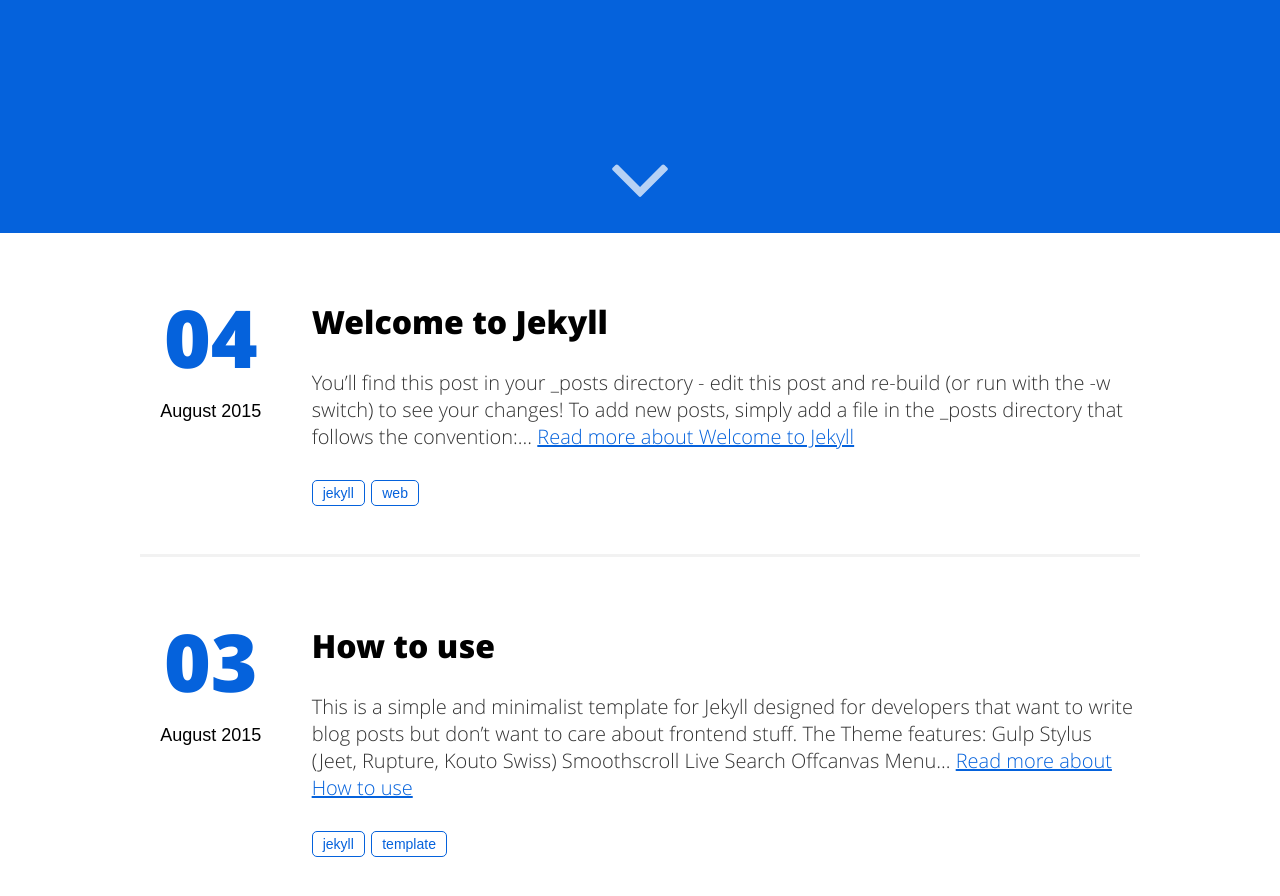
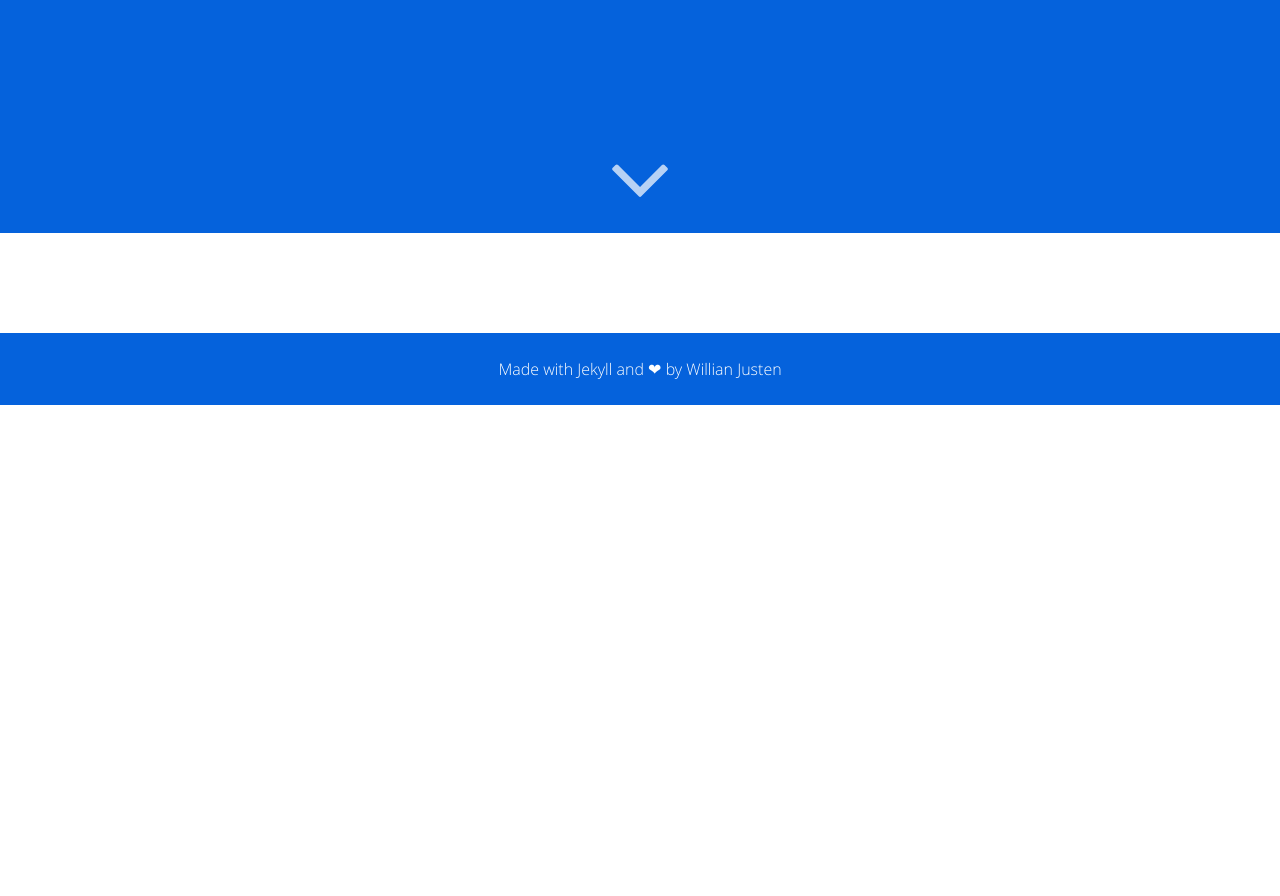
Before and after one commit to haskelash/haskelash.github.io, a Jekyll site: the page built from index.html, in a window 1280 px wide and 900 px high, scrolled down 667 px. Shown: the top 896 px of the window. Built offline with Jekyll 4.4.1, drawn with Linux system fonts in a browser that asks for light colours; after the commit the page ends 1072 px from its top, so only the background shows below that; some of the changed text lies outside the part shown.

Commit message:
delete defalut posts, setup some meta data

```diff
--- a/_config.yml
+++ b/_config.yml
@@ -1,16 +1,16 @@
 # Site settings
-title: A blog about lorem ipsum dolor sit amet
-description: A blog about lorem ipsum dolor sit amet
+title: A blog about Swift and other things
+description: A blog about Swift and other things
 baseurl: "" # the subpath of your site, e.g. /blog
 url: "" # the base hostname & protocol for your site e.g. http://willianjusten.com.br
 
 # User settings
-username: Lorem Ipsum
-user_description: Anon Developer at Lorem Ipsum Dolor
-user_title: Anon Developer
-email: anon@anon.com
+username: Haskel Ash
+user_description: Freelance iOS Developer
+user_title: iOS Developer
+email: haskelash@gmail.com
 twitter_username: lorem_ipsum
-github_username:  lorem_ipsum
+github_username:  haskelash
 gplus_username:  lorem_ipsum
 disqus_username: lorem_ipsum
 
@@ -30,14 +30,14 @@ compress_html:
 # Links to include in menu navigation
 # For external links add external: true
 links:
-  - title: Home
+  - title: Blog
     url: /
-  - title: Series
-    url: /series
+  - title: About Me
+    url: /about
+#  - title: Series
+#    url: /series
   - title: Tags
     url: /tags
-  - title: About Me
-    url: /about
 
 # exclude my node related stuff
 exclude: ['package.json', 'src', 'node_modules']
--- a/_posts/2015-08-03-how-to-use.md
+++ /dev/null
@@ -1,115 +0,0 @@
----
-layout: post
-title: "How to use"
-date: 2015-08-03 03:32:44
-image: '/assets/img/'
-description: 'First steps to use this template'
-tags:
-- jekyll
-- template
-categories:
-- I love Jekyll
-twitter_text: 'How to install and use this template'
----
-
-This is a simple and minimalist template for Jekyll designed for developers that want to write blog posts but don't want to care about frontend stuff.
-
-The Theme features:
-
-- Gulp
-- Stylus (Jeet, Rupture, Kouto Swiss)
-- Smoothscroll
-- Live Search
-- Offcanvas Menu
-- SVG icons
-- Shell Script to create posts
-- Tags page
-- Series page
-- About Me page
-- Feed RSS
-- Sitemap.xml
-- Color Customization
-- Info Customization
-
-## Basic Setup
-
-1. [Install Jekyll](http://jekyllrb.com)
-2. Fork the [Will Jekyll Template](https://github.com/willianjusten/will-jekyll-template/fork)
-3. Clone the repo you just forked.
-4. Edit `_config.yml` to personalize your site.
-5. Check out the sample posts in `_posts` to see examples for assigning categories and tags, and other YAML data.
-6. Read the documentation below for further customization pointers and documentation.
-
-## Site and User Settings
-
-You have to fill some informations on `_config.yml` to customize your site.
-
-{% highlight ruby %}
-# Site settings
-description: A blog about lorem ipsum dolor sit amet
-baseurl: "" # the subpath of your site, e.g. /blog/
-url: "http://localhost:3000" # the base hostname & protocol for your site
-
-# User settings
-username: Lorem Ipsum
-user_description: Anon Developer at Lorem Ipsum Dolor
-user_title: Anon Developer
-email: anon@anon.com
-twitter_username: lorem_ipsum
-github_username:  lorem_ipsum
-gplus_username:  lorem_ipsum
-disqus_username: lorem_ipsum
-{% endhighlight %}
-
-## Color customization
-
-All color variables are in `src/styl/variable`. To change the main color, just set the new value at `main` assignment. Another colors are for texts and the code background color.
-
-## Creating posts
-
-You can use the `initpost.sh` to create your new posts. Just follow the command:
-
-{% highlight bash %}
-./initpost.sh -c Post Title
-{% endhighlight %}
-
-The new file will be created at `_posts` with this format `date-title.md`.
-
-## Front-matter
-
-When you create a new post, you need to fill the post information in the front-matter, follow this example:
-
-{% highlight ruby %}
----
-layout: post
-title: "How to use"
-date: 2015-08-03 03:32:44
-image: '/assets/img/post-image.png'
-description: 'First steps to use this template'
-tags:
-- jekyll
-- template
-categories:
-- I love Jekyll
-twitter_text: 'How to install and use this template'
----
-{% endhighlight %}
-
-
-## Running the blog in local
-
-In order to compile the assets and run Jekyll on local you need to follow those steps:
-
-- Install [NodeJS](https://nodejs.org/)
-- Run `npm install`
-- Run `gulp`
-
-## Questions
-
-Having a problem getting something to work or want to know why I setup something in a certain way? Ping me on Twitter [@willian_justen](https://twitter.com/willian_justen) or file a [GitHub Issue](https://github.com/willianjusten/will-jekyll-template/issues/new).
-
-## License
-
-This theme is free and open source software, distributed under the The MIT License. So feel free to use this Jekyll theme on your site without linking back to me or using a disclaimer.
-
-If you’d like to give me credit somewhere on your blog or tweet a shout out to [@willian_justen](https://twitter.com/willian_justen), that would be pretty sweet.
--- a/_posts/2015-08-04-welcome-to-jekyll.md
+++ /dev/null
@@ -1,31 +0,0 @@
----
-layout: post
-title: "Welcome to Jekyll"
-date: 2015-08-04 03:21:35
-image: '/assets/img/'
-description: 'Put your description here.'
-tags:
-- jekyll
-- web
-categories:
-- Jekyll is awesome
-twitter_text: 'Put your twitter description here.'
----
-
-You'll find this post in your `_posts` directory - edit this post and re-build (or run with the `-w` switch) to see your changes!
-To add new posts, simply add a file in the `_posts` directory that follows the convention: YYYY-MM-DD-name-of-post.ext.
-
-Jekyll also offers powerful support for code snippets:
-
-{% highlight ruby %}
-def print_hi(name)
-  puts "Hi, #{name}"
-end
-print_hi('Tom')
-#=> prints 'Hi, Tom' to STDOUT.
-{% endhighlight %}
-
-Check out the [Jekyll docs][jekyll] for more info on how to get the most out of Jekyll. File all bugs/feature requests at [Jekyll's GitHub repo][jekyll-gh].
-
-[jekyll-gh]: https://github.com/mojombo/jekyll
-[jekyll]:    http://jekyllrb.com
```
